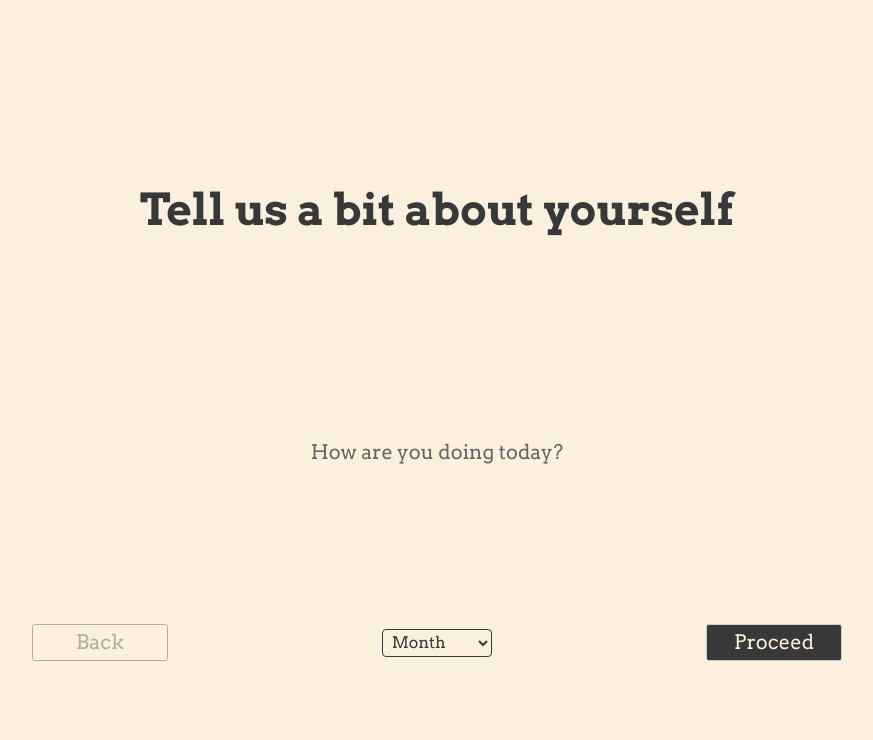
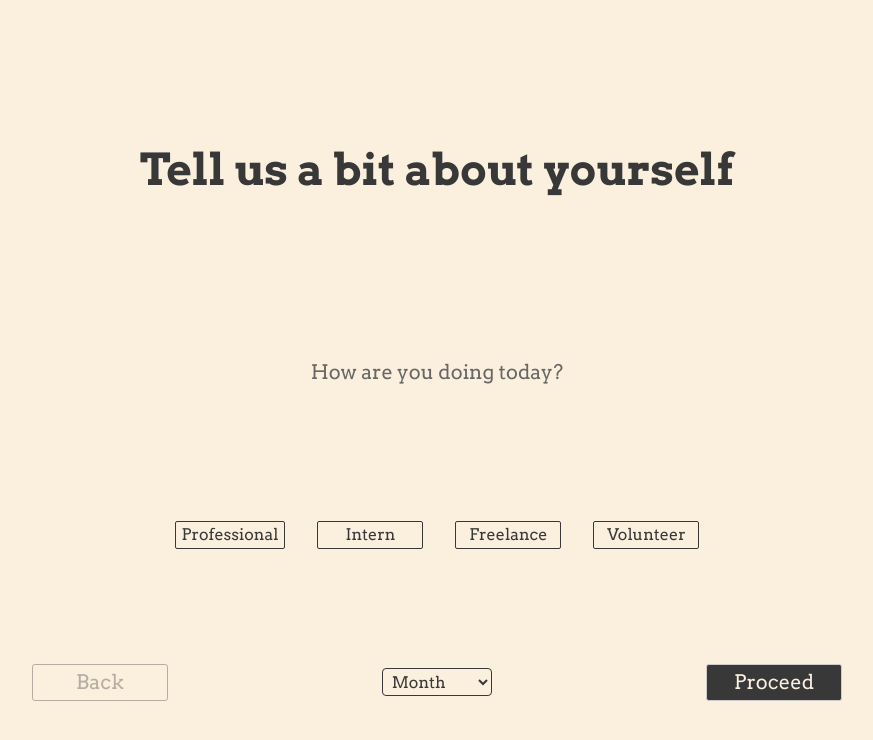
Before and after one commit to preetjdp/Rigel, a Svelte app: page / in a window 1280 px wide. Shown: the top 740 px of the page, without its empty margins (203-1076 px from the left). Built offline with nearby package versions, Linux system fonts and the light colour scheme.

Commit message:
✨ Add options component

```diff
--- /dev/null
+++ b/src/components/Options.svelte
@@ -0,0 +1,55 @@
+<script lang="ts">
+    export let options: string[] = [];
+    export let current: string;
+    export let onChanged: (current: string) => void;
+
+    function handleOnClick(value: string) {
+        onChanged(value);
+    }
+</script>
+
+<style>
+    .options {
+        display: flex;
+        flex-direction: row;
+        justify-content: center;
+        font-family: "Arvo";
+    }
+
+    .option {
+        min-width: 106px;
+        height: 28px;
+        border: 1px solid #383838;
+        margin: 1rem;
+        border-radius: 2px;
+        display: flex;
+        flex-direction: column;
+        justify-content: center;
+        align-items: center;
+
+        transition: filter 0.2s ease,
+            background-color 0.2s cubic-bezier(0.165, 0.84, 0.94, 1),
+            color 0.1s cubic-bezier(0.165, 0.84, 0.94, 1);
+    }
+
+    .option--default {
+        background-color: #fbefde;
+        color: #383838;
+    }
+
+    .option--selected {
+        background-color: #383838;
+        color: #fbefde;
+        filter: drop-shadow(0 4px 12px #00000008);
+    }
+</style>
+
+<div class="options">
+    {#each options as option}
+        <button
+            on:click={() => handleOnClick(option)}
+            class={option === current ? 'option--selected option' : 'option--default option'}>
+            {option}
+        </button>
+    {/each}
+</div>
--- a/src/pages/page1.svelte
+++ b/src/pages/page1.svelte
@@ -2,6 +2,16 @@
     import Text from "../components/Text.svelte";
     import Button from "../components/Button.svelte";
     import Dropdown from "../components/Dropdown.svelte";
+    import Options from "../components/Options.svelte";
+
+    let jobTypes = ["Professional", "Intern", "Freelance", "Volunteer"]
+
+    let selectedValue;
+
+    function handleOnChanged(newValue: string) {
+        // alert(newValue)
+        selectedValue = newValue;
+    }
 </script>
 
 <style>
@@ -24,6 +34,7 @@
 <div class="parent-container">
     <Text size="large">Tell us a bit about yourself</Text>
     <Text>How are you doing today?</Text>
+    <Options current={selectedValue} options={jobTypes} onChanged={handleOnChanged}></Options>
     <div class="bottom-row">
         <Button type="secondary" disabled>Back</Button>
         <Dropdown hint="Month" options={["Cheese", "Butter"]}></Dropdown>
```
